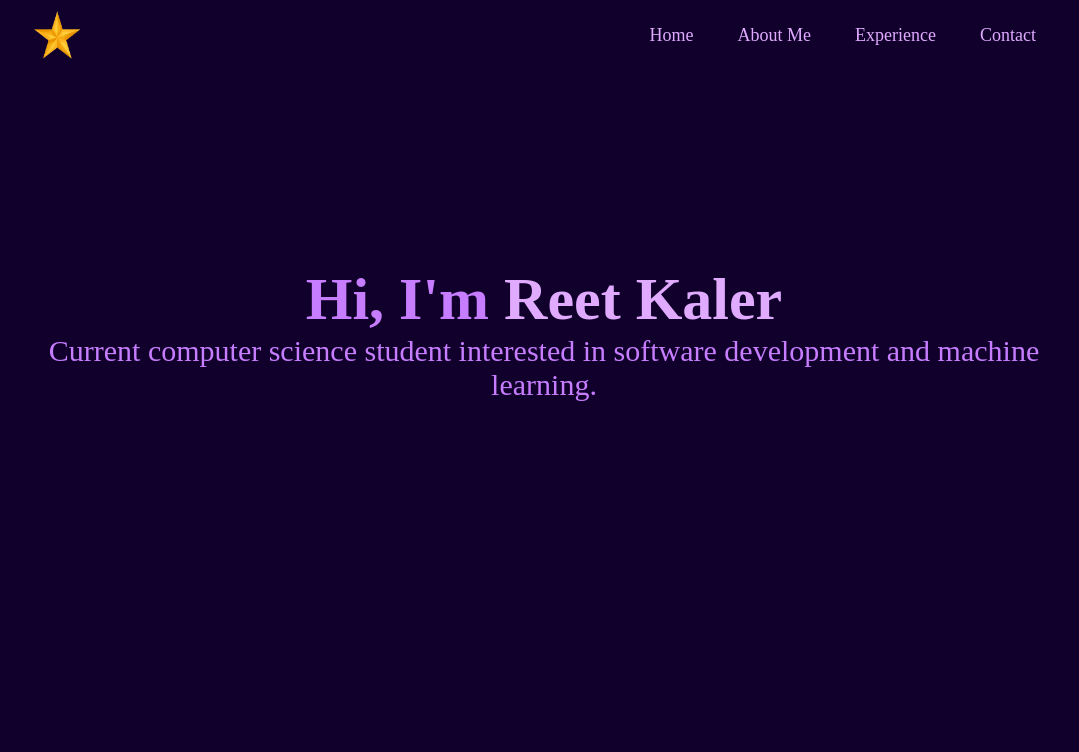
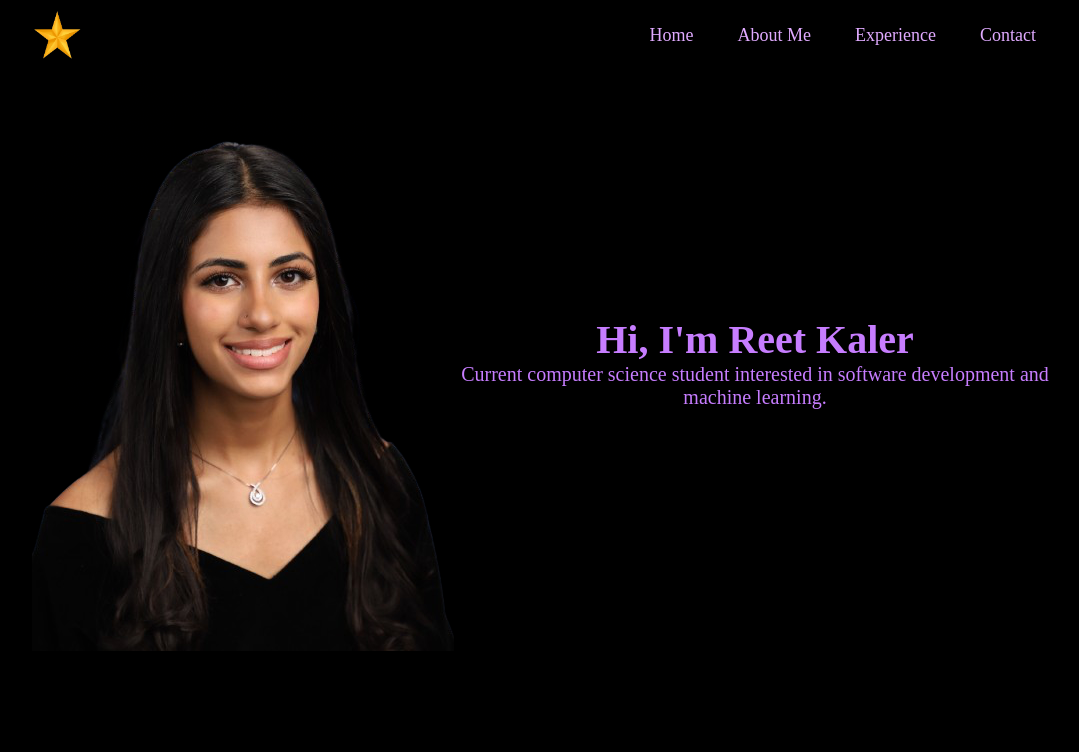
Before and after one commit to rkfnjks/reetkwebsite, a plain HTML site: page index.html in a window 1280 px wide. Shown: the top 752 px of the page, without its empty margins (96-1175 px from the left). Drawn offline with Linux system fonts and the light colour scheme.

Commit message:
On branch main  Changes to be committed: 	new file:   img/noBGseniorPortrait.png 	deleted:    img/webBackground.png 	modified:   index.html 	modified:   style.css

```diff
--- a/index.html
+++ b/index.html
@@ -21,10 +21,14 @@
                     <li><a href="#">Contact</a></li>
                 </ul>
             </nav>
-            <div class="header-text">
-
-                <h1>Hi, I'm <span>Reet Kaler</span></h1>
-                <p>Current computer science student interested in software development and machine learning.</p>
+            <div class="firstRow">
+                <div class="intro-col-1">
+                    <img src="img/noBGseniorPortrait.png">
+                </div>
+                <div class="intro-col-2">
+                    <h1>Hi, I'm <span>Reet Kaler</span></h1>
+                    <p>Current computer science student interested in software development and machine learning.</p>
+                </div>
             </div>
         </div>
     </div>
@@ -33,7 +37,7 @@
         <div class="container">
             <div class="row">
                 <div class="about-col-1">
-                    <img src="img/seniorPortrait.jpg">
+
                     <h1 class="esub-title">Experience</h1>
                     <div class="experience-titles">
                         <p class="experience-links active-link" onclick="opentab('bae systems')">BAE Systems</p>
--- a/style.css
+++ b/style.css
@@ -4,19 +4,32 @@
     font-family: 'Optima' 'sans-serif';
     box-sizing: border-box;
 }
+
 body {
-    background: #10002b;
+    background: #000;
     color: #c77dff;
 }
-#header {
-    width:100%;
-    height: 100vh;
 
+.firstRow{
+    display:flex;
+    justify-content: space-between;
+}
+
+
+.intro-col-1 img{
+    flex-basis: 35%;
+}
+
+
+.intro-col-2 {
+    text-align: center;
+    margin-top: 25%;
+    font-size: 20px;
 
 }
 .container {
     padding: 10px 10%;
-    margin-bottom: 30px;
+
 }
 
 nav{
@@ -73,11 +86,7 @@ nav ul li a{
     flex-basis: 35%;
 }
 
-.about-col-1 img {
-    width: 150%;
-    border-radius: 5px;
 
-}
 
 .about-col-2 {
     flex-basis: 35%;
```
Also changed, not shown: img/noBGseniorPortrait.png (added), img/webBackground.png (deleted).
